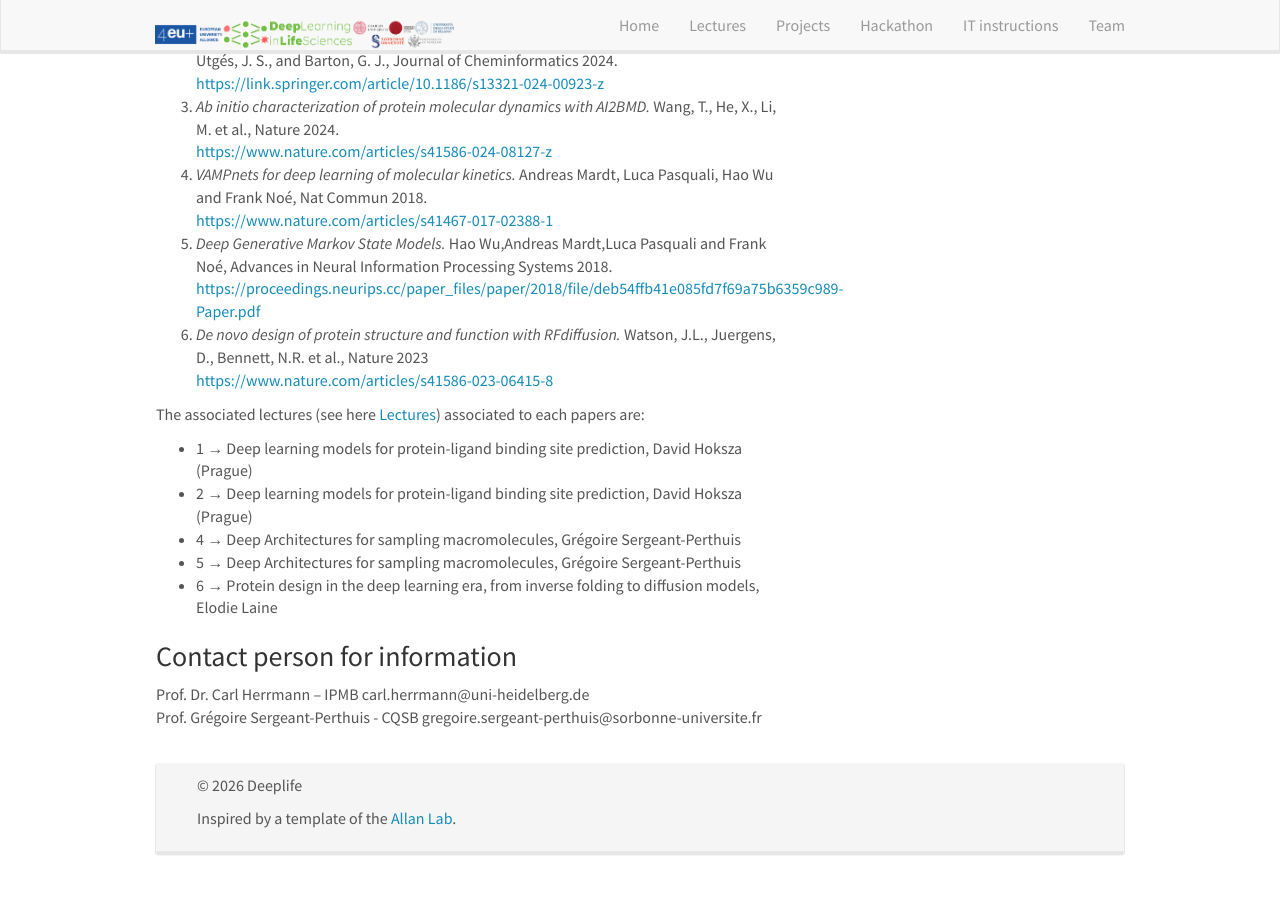
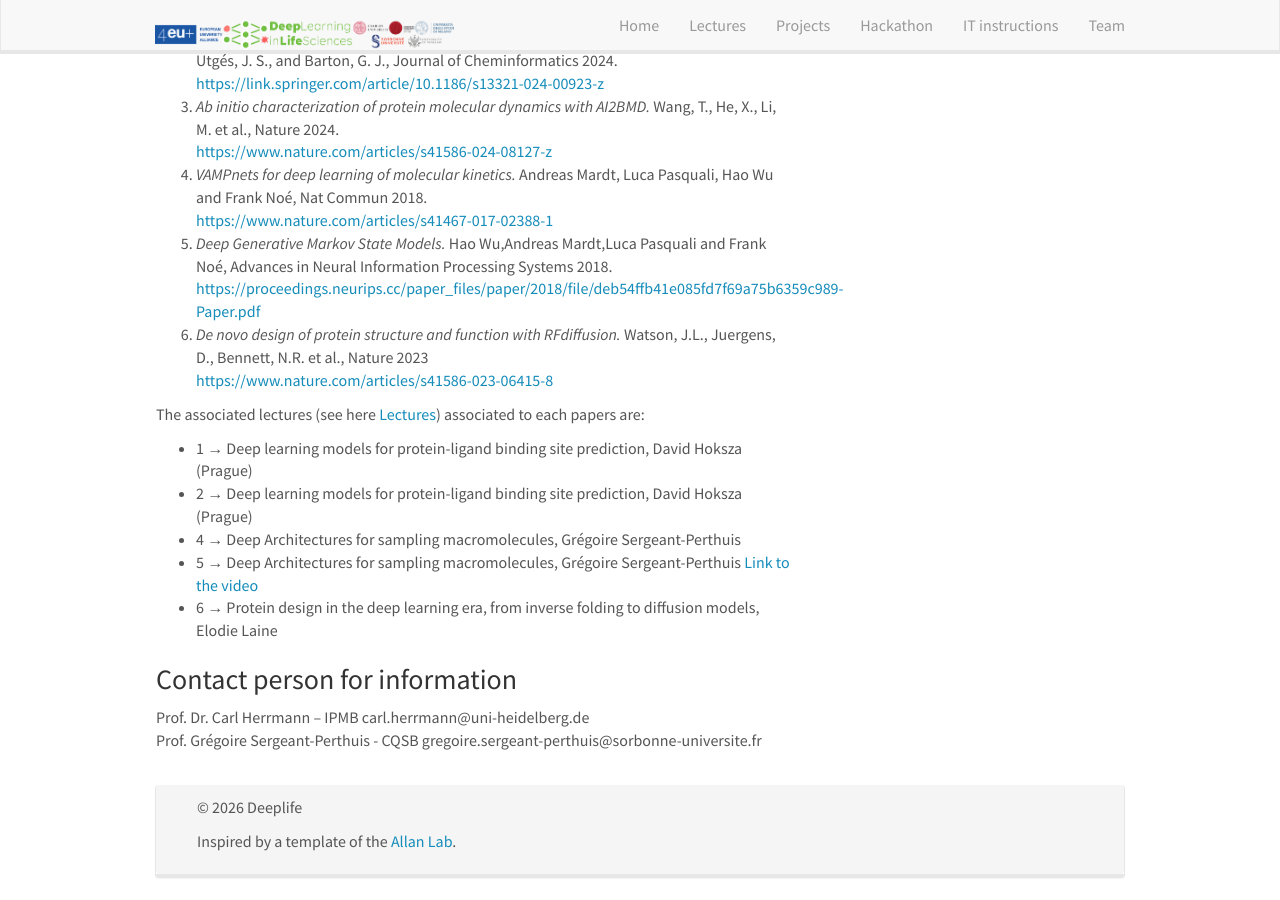
Before and after one commit to GregoireSU/deeplife4eu.github.io, a Jekyll site: the page built from _pages/home.md, in a window 1280 px wide and 900 px high, scrolled down 1509 px. Built offline with Jekyll 4.4.1, drawn with Linux system fonts in a browser that asks for light colours; nearby versions of some CDN libraries; before the commit the page ends 2386 px from its top, so only the background shows below that.

Commit message:
video course

```diff
--- a/_pages/home.md
+++ b/_pages/home.md
@@ -111,9 +111,10 @@ The associated lectures (see here [Lectures]({{ site.url }}{{ site.baseurl }}/pr
 <li> 2 &#8594; Deep learning models for protein-ligand binding site prediction, David Hoksza (Prague)</li>
 
 <li> 4 &#8594; Deep Architectures for sampling macromolecules, Grégoire Sergeant-Perthuis</li>
-<li> 5 &#8594; Deep Architectures for sampling macromolecules, Grégoire Sergeant-Perthuis</li>
+<li> 5 &#8594; Deep Architectures for sampling macromolecules, Grégoire Sergeant-Perthuis  <a href="https://drive.google.com/file/d/17OpNuthQig0cwv6jTkr0fT8Xx3AIQB_Y/view?usp=sharing"> Link to the video </a></li>
 <li> 6 &#8594; Protein design in the deep learning era, from inverse folding to diffusion models, Elodie Laine </li>
 </ul>
+
 
 
 
```
